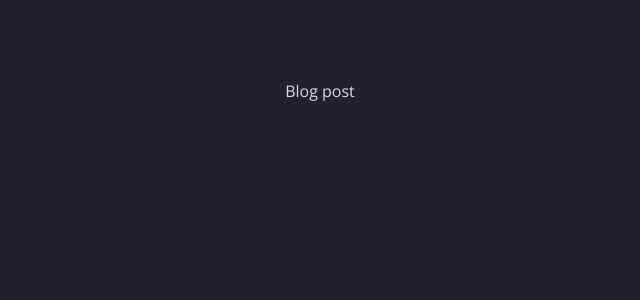
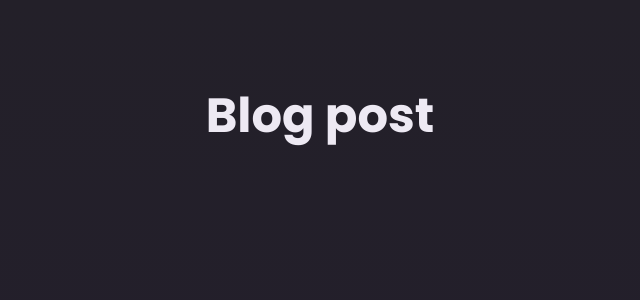
Before and after one commit to PraneethBunny123/Next-Food-App-, a Next.js app: page /blog/post-1 in a window 1280 px wide. Shown: the top 300 px of the page, without its empty margins (320-960 px from the left). Built offline with nearby package versions, Linux system fonts and the light colour scheme.

Commit message:
checking the styles

```diff
--- a/app/blog/[slug]/page.js
+++ b/app/blog/[slug]/page.js
@@ -1,7 +1,7 @@
 function BlogPostPage() {
     return (
         <main>
-            Blog post
+            <h1>Blog post</h1>
         </main>
     )
 }
```
